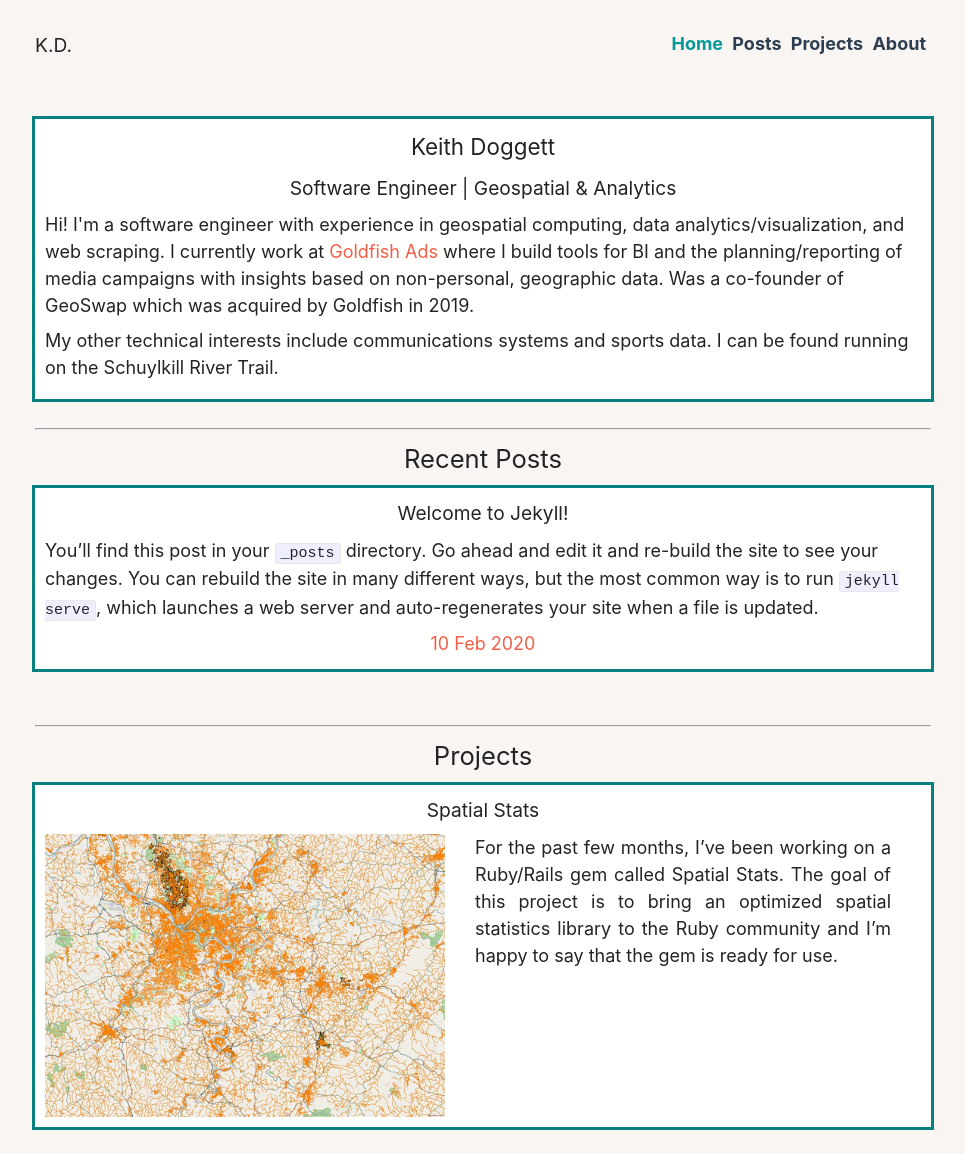
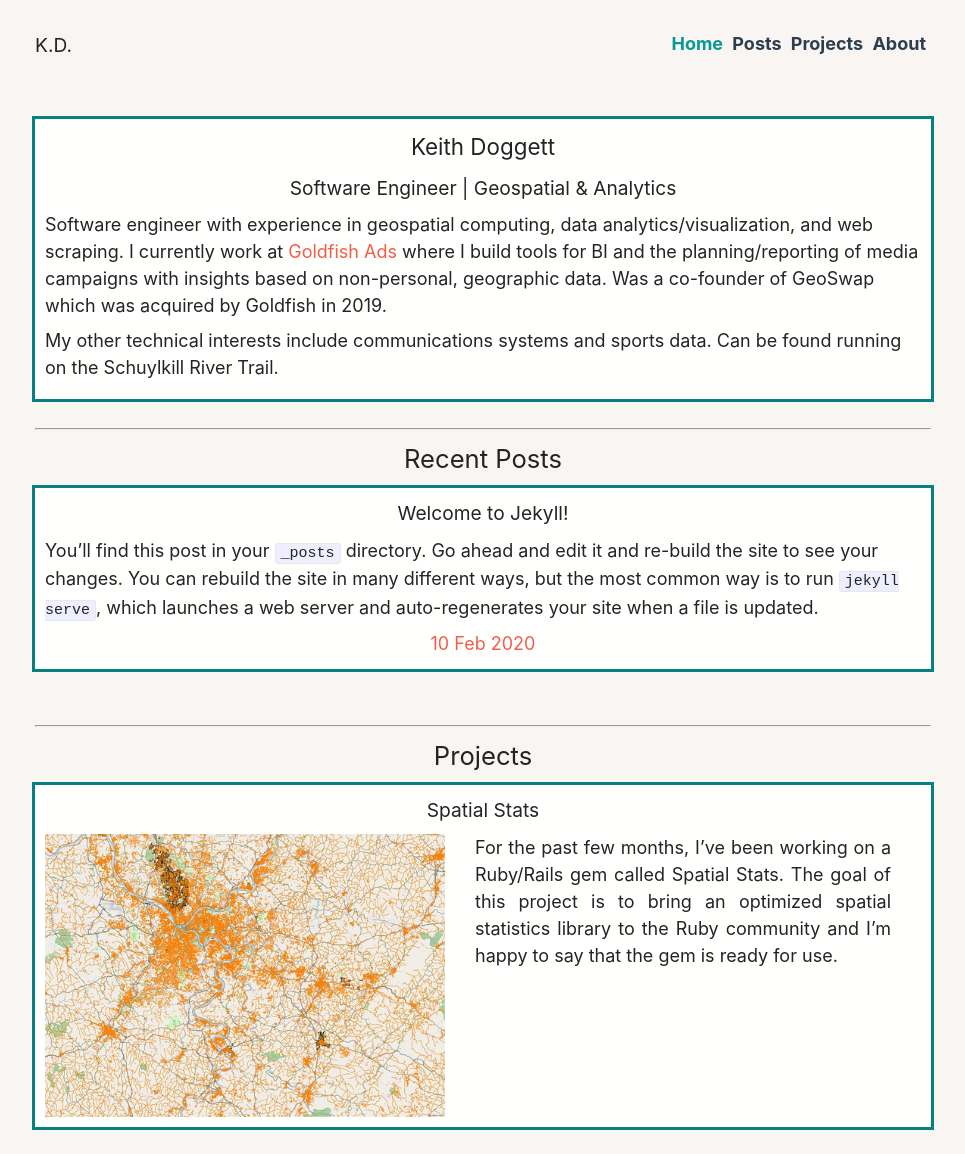
Before and after one commit to keithdoggett/keithdoggett.github.io, a Jekyll site: the page built from index.markdown, in a window 1280 px wide. Shown: the whole page, without its empty margins (157-1122 px from the left). Built offline with Jekyll 4.4.1, drawn with Linux system fonts in a browser that asks for light colours; some web fonts are replaced.

```diff
--- a/_layouts/home_.html
+++ b/_layouts/home_.html
@@ -16,8 +16,8 @@
           <h4>Keith Doggett</h4>
           <h5>Software Engineer | Geospatial & Analytics</h5>
           <p>
-            Hi! I'm a software engineer with experience in geospatial computing,
-            data analytics/visualization, and web scraping. I currently work at
+            Software engineer with experience in geospatial computing, data
+            analytics/visualization, and web scraping. I currently work at
             <a href="https://www.goldfishads.com" target="_blank"
               >Goldfish Ads</a
             >
@@ -27,7 +27,7 @@
           </p>
           <p>
             My other technical interests include communications systems and
-            sports data. I can be found running on the Schuylkill River Trail.
+            sports data. Can be found running on the Schuylkill River Trail.
           </p>
         </div>
       </div>
--- a/_sass/layouts.scss
+++ b/_sass/layouts.scss
@@ -118,7 +118,7 @@ body {
   }
 }
 
-#home {
+// #home {
 .intro-card {
   // margin: auto;
   // width: 50%;
@@ -247,4 +247,4 @@ body {
     display: block;
   }
 }
-}
+// }
--- /dev/null
+++ b/posts_list.markdown
@@ -0,0 +1,5 @@
+---
+layout: posts_list
+title: Posts
+permalink: /posts/
+---
--- /dev/null
+++ b/projects_list.markdown
@@ -0,0 +1,5 @@
+---
+layout: projects_list
+title: Projects
+permalink: /projects/
+---
```
Also changed, not shown: _layouts/posts_list.html (added, +30 -0 lines), _layouts/projects_list.html (added, +38 -0 lines). Lines whose indentation alone changed are shown as unchanged.
